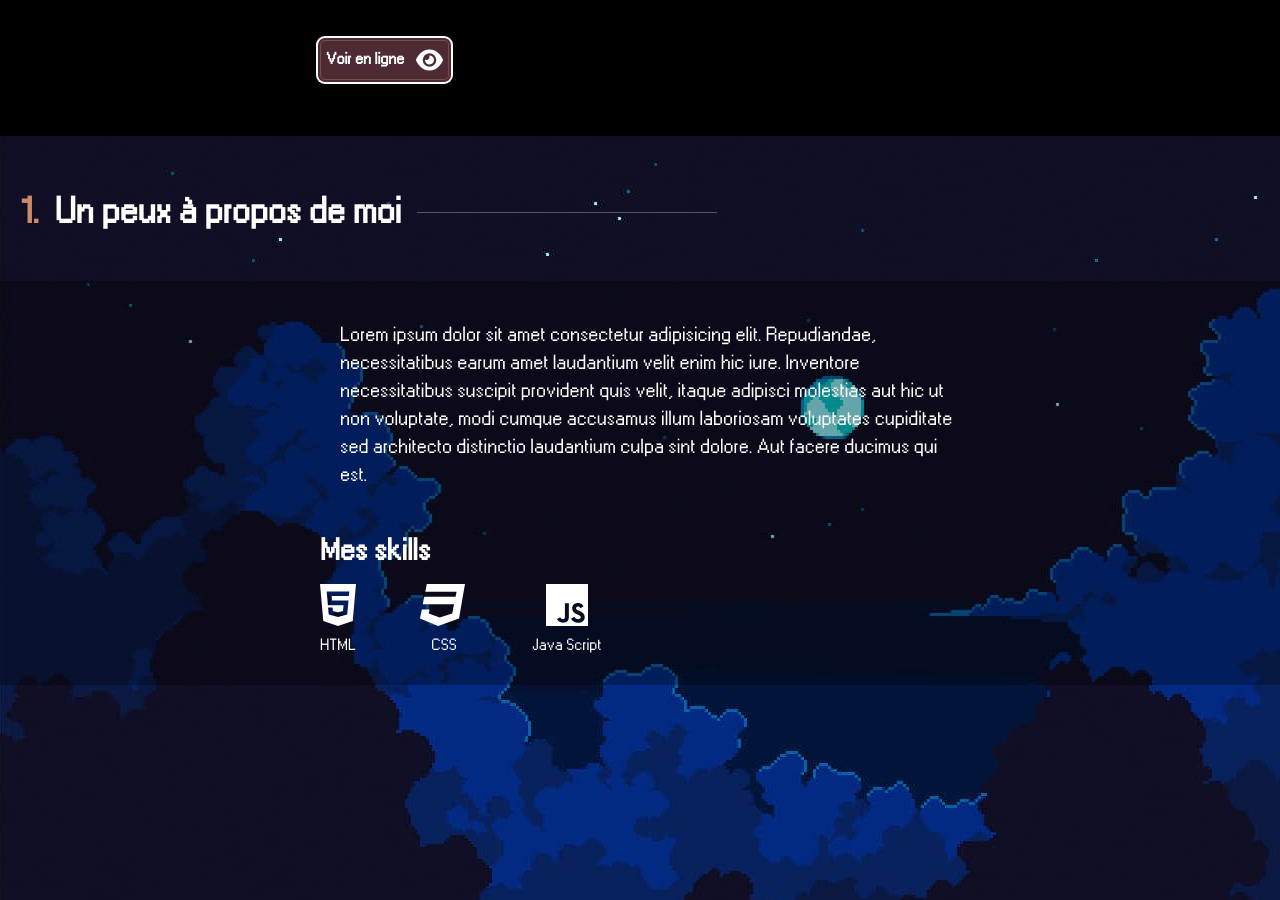
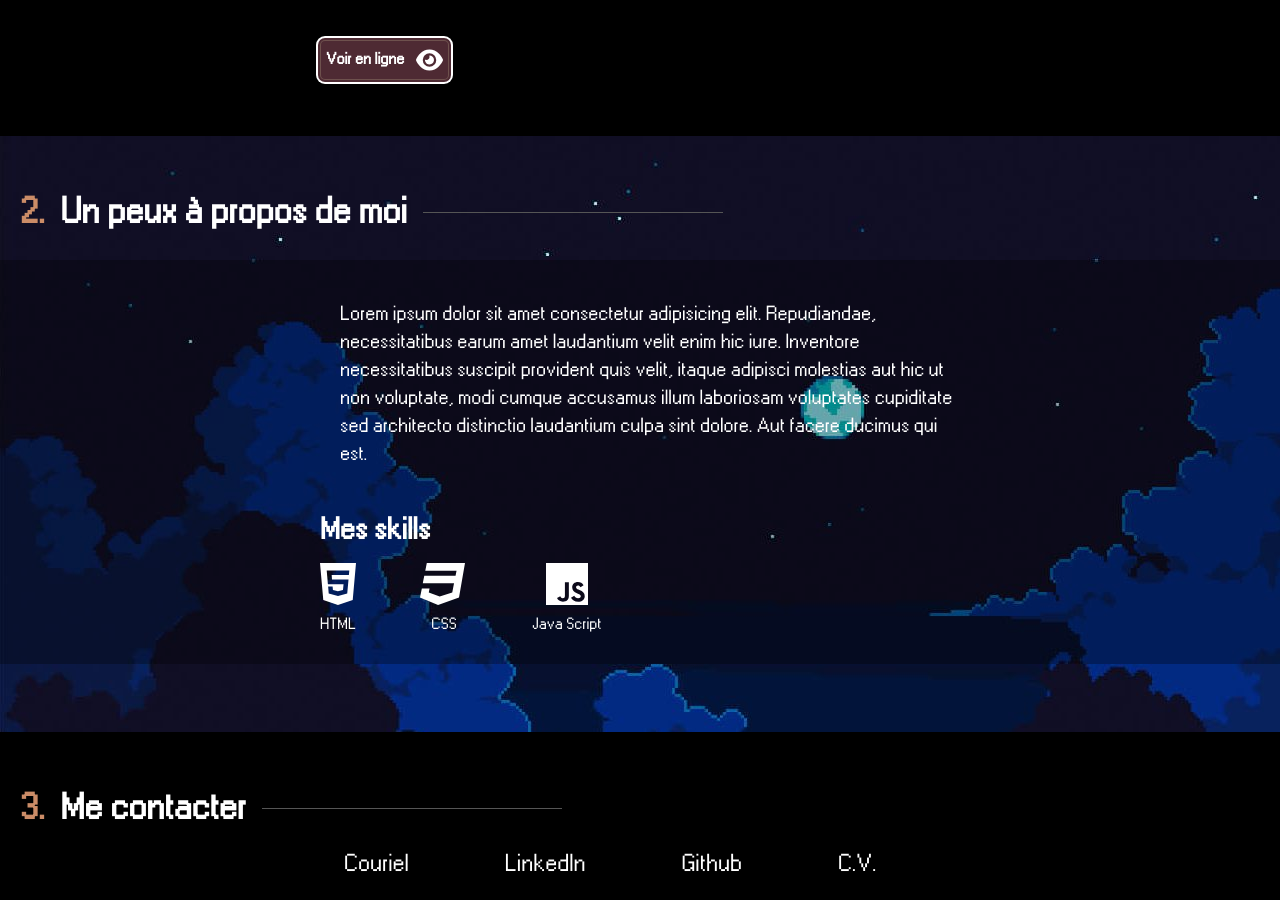
Before and after one commit to LaurentPCaron/laurent2, a Nuxt app: page / in a window 1280 px wide. Shown: the part 1900-2800 px from the top of the page. Built offline with nearby package versions, Linux system fonts and the light colour scheme; what vue3-recaptcha-v2 would draw is missing.

Commit message:
bg - about

```diff
--- a/assets/css/animations.scss
+++ b/assets/css/animations.scss
@@ -11,7 +11,7 @@
     translate: 0;
   }
   to {
-    translate: 0 10px;
+    translate: 0 25px;
   }
 }
 
@@ -23,3 +23,12 @@
     transform: translate3d(-1920px, 0, 0);
   }
 }
+
+.link--hover {
+  transition: color 0.5s ease-in-out, box-shadow 0.6s ease-in-out;
+  &:focus-within,
+  &:hover {
+    box-shadow: inset 10rem 0 0 0 white;
+    color: black;
+  }
+}
--- a/assets/css/main.scss
+++ b/assets/css/main.scss
@@ -14,6 +14,7 @@
 
 html {
   @apply bg-mains text-lighter overflow-x-hidden font-retro;
+  counter-reset: h2;
   //overflow-y: hidden;
 }
 
--- a/components/organism/contactme.vue
+++ b/components/organism/contactme.vue
@@ -1,11 +1,17 @@
 <template>
-  <div>
+  <div class="min-h-[20vh]">
     <h2>Me contacter</h2>
-    <ul class="flex lg:w-1/2 mx-auto">
-      <li>Couriel</li>
-      <li>Linked</li>
-      <li>Github</li>
-      <li>C.V.</li>
+    <ul class="flex gap-12 lg:w-1/2 mx-auto text-2xl">
+      <li><a class="link--hover" href="">Couriel</a></li>
+      <li><a class="link--hover" href="">LinkedIn</a></li>
+      <li><a class="link--hover" href="">Github</a></li>
+      <li><a class="link--hover" href="">C.V.</a></li>
     </ul>
   </div>
 </template>
+
+<style lang="scss" scoped>
+a {
+  @apply py-2 px-6 w-full text-center;
+}
+</style>
--- a/pages/index.vue
+++ b/pages/index.vue
@@ -1,6 +1,6 @@
 <template>
   <div class="contain">
-    <OrganismHero class="w-11/12 lg:w-1/2 mx-auto min-h-screen" />
+    <OrganismHero class="w-11/12 lg:w-1/2 mx-auto min-h-screen min-h-[100vh]" />
     <OrganismProjects />
 
     <OrganismAbout class="mx-5 lg:mx-0" />
@@ -12,7 +12,7 @@
 .contain {
   & > * {
     scroll-snap-align: start;
-    @apply py-14 min-h-[100vh];
+    @apply py-14;
   }
 }
 </style>
```
